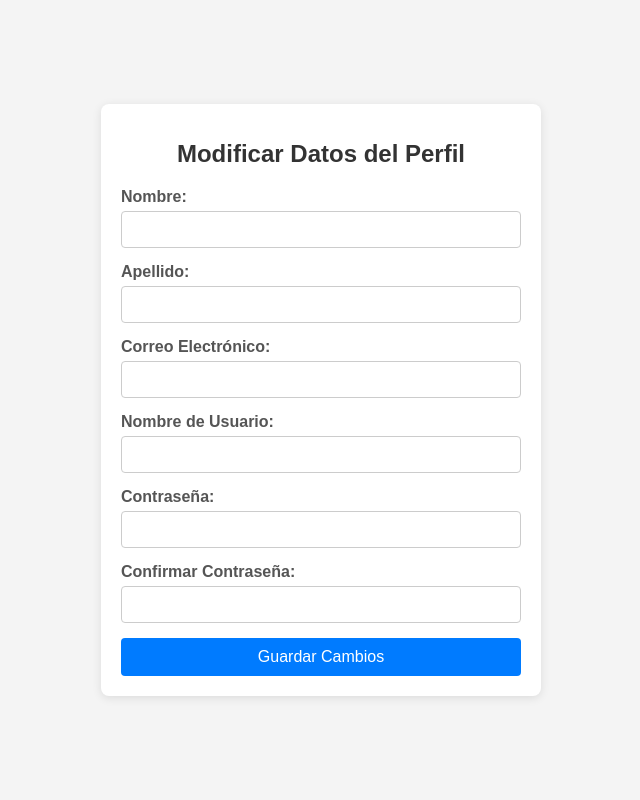
After one commit to joseduquep/HorariosFontan, a Django app: page /usuarios/perfil_personal/ in a window 1280 px wide. The commit adds this page. Shown: the whole page, without its empty margins (319-959 px from the left). Run offline with Django 4.2, Linux system fonts and the light colour scheme.

Commit message:
Boton de icono de perfil ahora es funcional

```diff
--- /dev/null
+++ b/horarioFontanProyecto/usuarios/static/css/style_perfil_personal.css
@@ -0,0 +1,82 @@
+/* styles.css */
+
+body {
+    font-family: Arial, sans-serif;
+    background-color: #f4f4f4;
+    margin: 0;
+    padding: 0;
+    display: flex;
+    justify-content: center;
+    align-items: center;
+    height: 100vh;
+}
+
+.container {
+    background-color: #fff;
+    padding: 20px;
+    border-radius: 8px;
+    box-shadow: 0 2px 10px rgba(0, 0, 0, 0.1);
+    width: 100%;
+    max-width: 400px;
+}
+
+h1 {
+    font-size: 24px;
+    margin-bottom: 20px;
+    text-align: center;
+    color: #333;
+}
+
+.form-group {
+    margin-bottom: 15px;
+}
+
+.form-group label {
+    display: block;
+    font-weight: bold;
+    margin-bottom: 5px;
+    color: #555;
+}
+
+.form-group input {
+    width: 100%;
+    padding: 10px;
+    border-radius: 4px;
+    border: 1px solid #ccc;
+    box-sizing: border-box;
+}
+
+.form-group input:focus {
+    outline: none;
+    border-color: #007bff;
+}
+
+.btn {
+    width: 100%;
+    padding: 10px;
+    background-color: #007bff;
+    color: white;
+    border: none;
+    border-radius: 4px;
+    cursor: pointer;
+    font-size: 16px;
+}
+
+.btn:hover {
+    background-color: #0056b3;
+}
+
+.messages {
+    margin-bottom: 20px;
+    padding: 10px;
+    border-radius: 4px;
+    color: white;
+}
+
+.messages.success {
+    background-color: #28a745;
+}
+
+.messages.error {
+    background-color: #dc3545;
+}
--- /dev/null
+++ b/horarioFontanProyecto/usuarios/templates/usuarios/perfil_personal.html
@@ -0,0 +1,49 @@
+<!DOCTYPE html>
+<html lang="es">
+<head>
+    <meta charset="UTF-8">
+    <meta name="viewport" content="width=device-width, initial-scale=1.0">
+    <title>Modificar Perfil</title>
+    {% load static %}
+    <link rel="stylesheet" href="{% static 'css/style_perfil_personal.css' %}">
+</head>
+<body>
+    <div class="container">
+        <h1>Modificar Datos del Perfil</h1>
+        <form method="post" action="{% url 'usuarios:perfil_modificar' %}">
+            {% csrf_token %}
+            <div class="form-group">
+                <label for="id_nombre">Nombre:</label>
+                <input type="text" id="id_nombre" name="nombre" value="{{ user.first_name }}" required>
+            </div>
+
+            <div class="form-group">
+                <label for="id_apellido">Apellido:</label>
+                <input type="text" id="id_apellido" name="apellido" value="{{ user.last_name }}" required>
+            </div>
+
+            <div class="form-group">
+                <label for="id_email">Correo Electrónico:</label>
+                <input type="email" id="id_email" name="email" value="{{ user.email }}" required>
+            </div>
+
+            <div class="form-group">
+                <label for="id_username">Nombre de Usuario:</label>
+                <input type="text" id="id_username" name="username" value="{{ user.username }}" required>
+            </div>
+
+            <div class="form-group">
+                <label for="id_password">Contraseña:</label>
+                <input type="password" id="id_password" name="password">
+            </div>
+
+            <div class="form-group">
+                <label for="id_password2">Confirmar Contraseña:</label>
+                <input type="password" id="id_password2" name="password2">
+            </div>
+
+            <button type="submit" class="btn btn-primary">Guardar Cambios</button>
+        </form>
+    </div>
+</body>
+</html>
--- a/horarioFontanProyecto/usuarios/urls.py
+++ b/horarioFontanProyecto/usuarios/urls.py
@@ -8,4 +8,5 @@ app_name= 'usuarios'
 urlpatterns = [
     path('', views.inicio, name='vista_inicio'),
     path('registro/', views.registro_usuario, name='vista_registro_usuario'),
+    path('perfil_personal/', views.perfil_modificar, name='perfil_modificar'),
 ]
--- a/horarioFontanProyecto/usuarios/views.py
+++ b/horarioFontanProyecto/usuarios/views.py
@@ -33,3 +33,24 @@ def registro_usuario(request):
         form = SignUpForm()
 
     return render(request, 'usuarios/registro.html', {'form': form})
+
+
+def perfil_modificar(request):
+    if request.method == 'POST':
+        user = request.user
+        user.first_name = request.POST.get('nombre')
+        user.last_name = request.POST.get('apellido')
+        user.email = request.POST.get('email')
+        user.username = request.POST.get('username')
+
+        password = request.POST.get('password')
+        password2 = request.POST.get('password2')
+
+        if password and password == password2:
+            user.set_password(password)
+
+        user.save()
+        messages.success(request, '¡Perfil actualizado exitosamente!')
+        return redirect('perfil_modificar')
+
+    return render(request, 'usuarios/perfil_personal.html')
```
Also changed, not shown: horarioFontanProyecto/templates/navbar.html (+8 -6 lines), horarioFontanProyecto/db.sqlite3.
